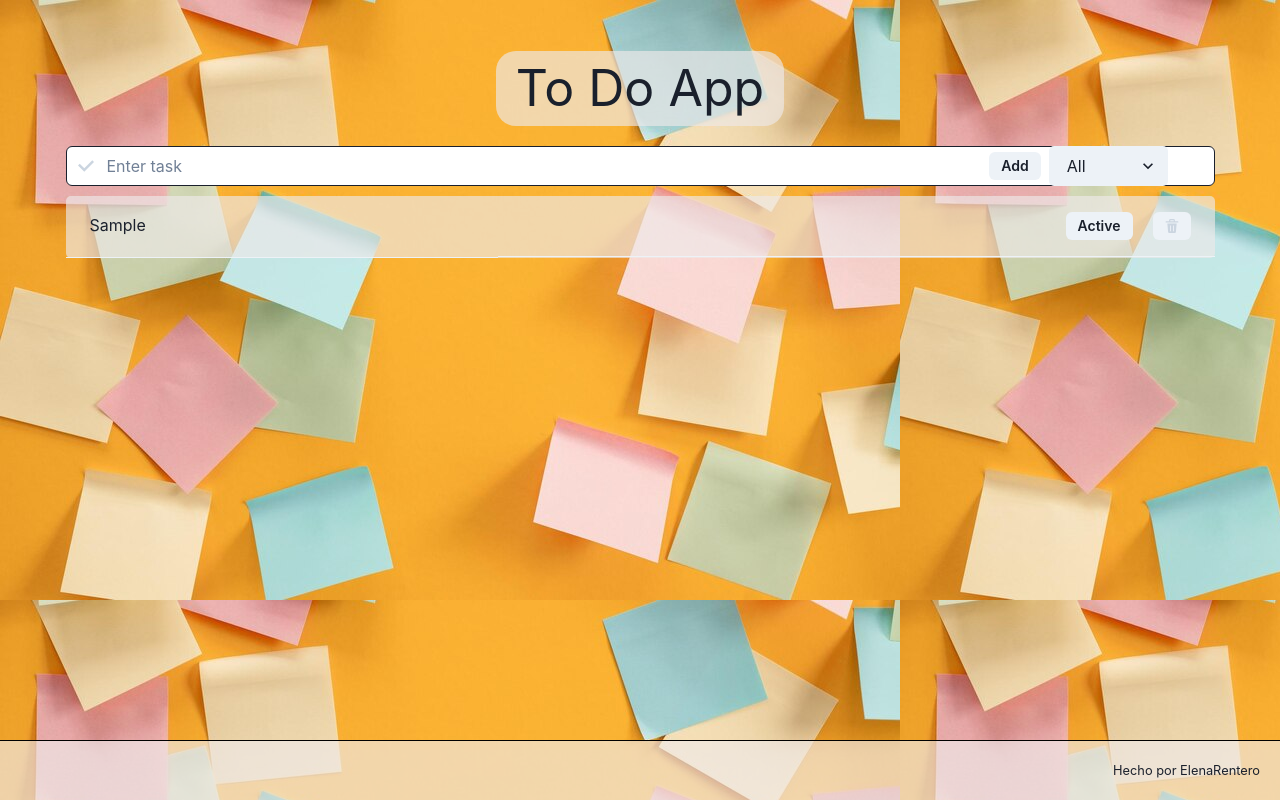
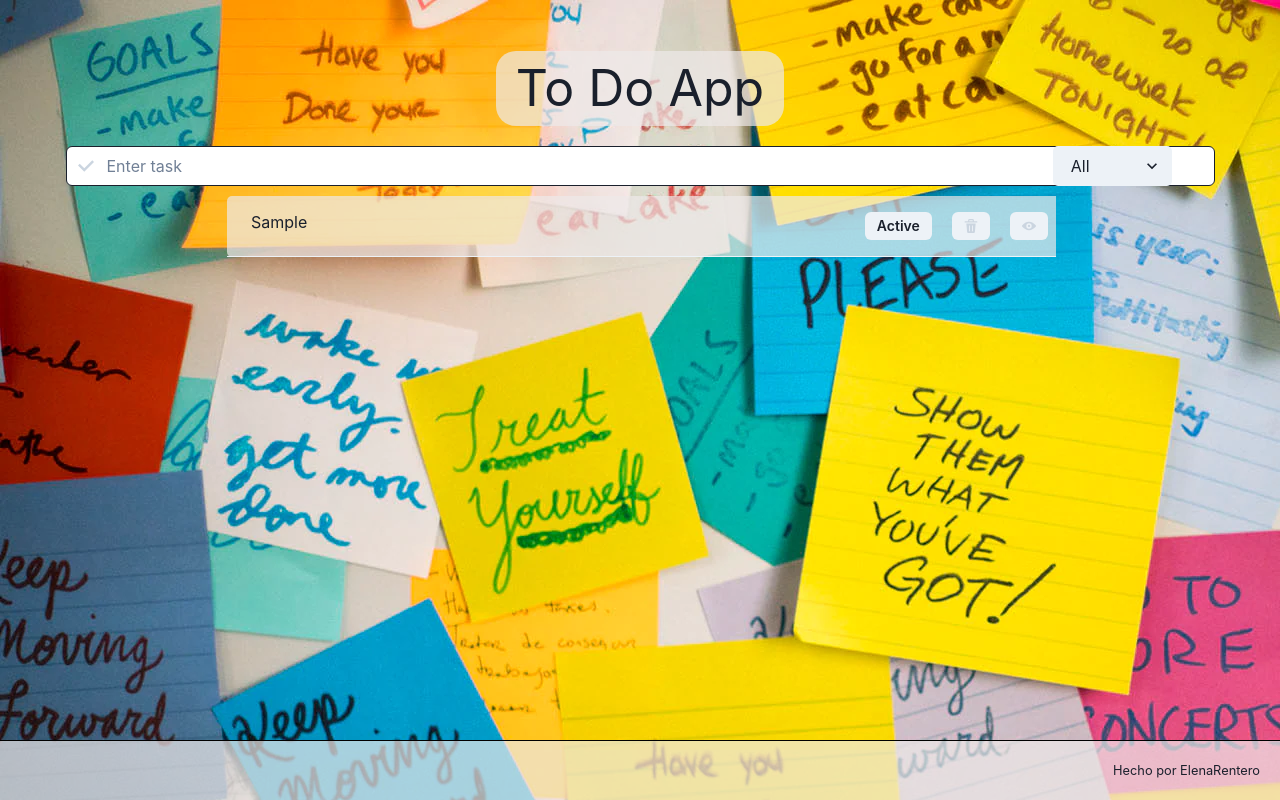
Before and after one commit to ElenaRentero/to-do-app, a React (Vite) app: page /#/ in a window 1280 px wide. Both pictures are taken after typing "Sample" into the empty fields and a click on the button "Add". Built offline with nearby package versions, Linux system fonts and the light colour scheme.

Commit message:
Add more components, fix functionalities and add task detail

```diff
--- a/src/components/App.jsx
+++ b/src/components/App.jsx
@@ -1,27 +1,30 @@
 import { useState, useEffect } from 'react';
 import { useLocation, matchPath } from 'react-router';
 import { Route, Routes } from 'react-router-dom';
-import { Button, Tbody, Tr, Td } from '@chakra-ui/react';
-import { DeleteIcon } from '@chakra-ui/icons';
 
 import ls from '../services/localStorage.js';
 import Header from './Header.jsx';
-import Form from './Form.jsx';
-import TaskDetail from './TaskDetail.jsx';
+import Form from './form/Form.jsx';
+import TasksList from './tasks/TasksList.jsx';
+import TaskDetail from './tasks/TaskDetail.jsx';
 import Footer from './Footer.jsx';
 
 import '../styles/App.scss';
+import '../styles/core/Reset.scss';
 
 function App() {
+  // Variables estado
   const [tasks, setTasks] = useState(ls.get('tasks', []));
   const [newTask, setNewTask] = useState({
     id: crypto.randomUUID(),
     name: '',
+    desc: '',
     status: 'Active'
   });
   const [displayTasks, setDisplayTasks] = useState(tasks);
   const [filteredTasks, setFilteredTasks] = useState('All');
 
+  // UseEffect: LocalStorage guardar y recoger datos
   useEffect(() => {
     ls.set('tasks', tasks);
   }, [tasks]);
@@ -34,11 +37,17 @@ function App() {
     }
   }, []);
 
+  // UseEffect: renderizar componente con el filtrado
+  useEffect(() => {
+    filterSelect(filteredTasks);
+  }, [tasks, filteredTasks]);
+
   const changeInput = (value) => {
     setNewTask({ ...newTask, name: value });
-    renderTasks(filterTasks(value));
+    filterTasks(value);
   }
 
+  // Función para añadir una nueva tarea
   const handleClickAdd = () => {
     if (newTask.name === '') { return; };
     if (tasks.find(item => item.name.toLowerCase() === newTask.name.toLowerCase())) { return; };
@@ -48,23 +57,25 @@ function App() {
     setNewTask({
       id: crypto.randomUUID(),
       name: '',
+      desc: '',
       status: 'Active'
     });
   }
 
+  // Función para poner la primera letra mayúscula en las tareas añadidas
   function capitalizeFirstLetter(string) {
     return string.charAt(0).toUpperCase() + string.slice(1);
   }
 
   const filterTasks = (value) => {
-    if (!value) return tasks;
+    if (!value) return setDisplayTasks(tasks);
     const filterTasks = tasks.filter(item => item.name.toLowerCase().includes(value.toLowerCase()));
     setDisplayTasks(filterTasks);
   }
 
-  const handleClickCompleted = (index) => {
-    const updatedTasks = tasks.map((task, i) => {
-      if (i === index) {
+  const handleClickCompleted = (id) => {
+    const updatedTasks = tasks.map((task) => {
+      if (task.id === id) {
         return { ...task, status: task.status === 'Completed' ? 'Active' : 'Completed' };
       }
       return task;
@@ -73,8 +84,8 @@ function App() {
     setDisplayTasks(updatedTasks);
   }
 
-  const handleDeleteTask = (index) => {
-    const updatedTasks = tasks.filter((_, i) => i !== index);
+  const deleteTask = (id) => {
+    const updatedTasks = tasks.filter((task) => task.id !== id);
     setTasks(updatedTasks);
     setDisplayTasks(updatedTasks);
   }
@@ -82,39 +93,40 @@ function App() {
   const filterSelect = (value) => {
     setFilteredTasks(value);
     if (value === 'All') {
-      const allTasks = tasks.filter((item) => item.status === 'Active' || item.status === 'Completed')
-      setDisplayTasks(allTasks);
-      renderTasks();
+      setDisplayTasks(tasks);
     } else if (value === 'Active') {
       const activeTasks = tasks.filter((item) => item.status === 'Active')
       setDisplayTasks(activeTasks)
-      renderTasks()
     } else if (value === 'Completed') {
       const completedTasks = tasks.filter((item) => item.status === 'Completed')
       setDisplayTasks(completedTasks)
-      renderTasks()
     }
   }
 
-  const renderTasks = (array = displayTasks) => {
-    if (array && array.length) {
-      return <Tbody>{array.map((item, index) => (
-        <Tr className='table__item' key={index} id={index}><Td> {capitalizeFirstLetter(item.name)}</Td><Td className='button'><Button h='1.75rem' size='sm' marginRight='20px' className='button__completed' onClick={() => handleClickCompleted(index)}>{item.status}</Button><Button h='1.75rem' size='sm' className='button__delete' onClick={() => handleDeleteTask(index)}><DeleteIcon className='button__delete--icon' color='gray.300'></DeleteIcon></Button></Td></Tr>
-      ))}</Tbody>
-    }
+  const writeDescription = (value) => {
+
+    setNewTask({ ...newTask, desc: value });
   }
 
+  // Rutas
   const { pathname } = useLocation();
   const routeData = matchPath("/task/:id", pathname);
   const id = routeData !== null ? routeData.params.id : '';
 
+  const foundTask = (id) => {
+    return tasks.find(
+      (task) => task.id === parseInt(id)
+    )
+  };
+
   return (
-    <div className="App">
+    <div>
       <Header />
       <Routes>
         <Route
           path="/"
           element={
+            <>
               <Form
                 tasks={tasks}
                 newTask={newTask}
@@ -122,10 +134,18 @@ function App() {
                 changeInput={changeInput}
                 handleClickAdd={handleClickAdd}
                 filterSelect={filterSelect}
-              renderTasks={renderTasks}
-            />}
               />
-        <Route path="/task/:id" element={<TaskDetail tasks={tasks} />} />
+              {displayTasks.length > 0 ? (
+                <TasksList displayTasks={displayTasks} capitalizeFirstLetter={capitalizeFirstLetter} deleteTask={deleteTask} handleClickCompleted={handleClickCompleted} />
+              ) : (
+                <h4 className="not-found">
+                  Ningún resultado coincide con su búsqueda
+                </h4>
+              )}
+            </>
+          }
+        />
+        <Route path="/task/:id" element={<TaskDetail tasks={tasks} writeDescription={writeDescription} />} />
       </Routes>
       <Footer />
     </div >
--- a/src/components/TableForm.jsx
+++ /dev/null
@@ -1,11 +0,0 @@
-import { Table, TableContainer } from '@chakra-ui/react'
-
-function TableForm({ renderTasks }) {
-    return (
-        <TableContainer width='100%' height='310px' overflowY='scroll' overflowX='hidden' marginTop='10px'>
-            <Table variant='simple' className='table'>{renderTasks()}</Table>
-        </TableContainer>
-    )
-}
-
-export default TableForm
--- a/src/components/Form.jsx
+++ b/src/components/form/Form.jsx
@@ -1,7 +1,6 @@
 import InputForm from './InputForm.jsx'
-import TableForm from './TableForm.jsx'
 
-function Form({ tasks, newTask, filteredTasks, changeInput, handleClickAdd, filterSelect, renderTasks }) {
+function Form({ tasks, newTask, filteredTasks, changeInput, handleClickAdd, filterSelect }) {
     const handleSubmit = (ev) => {
         ev.preventDefault()
     }
@@ -11,7 +10,6 @@ function Form({ tasks, newTask, filteredTasks, changeInput, handleClickAdd, filt
             <form className='main__form' onSubmit={handleSubmit}>
                 <div>
                     <InputForm tasks={tasks} newTask={newTask} filteredTasks={filteredTasks} changeInput={changeInput} handleClickAdd={handleClickAdd} filterSelect={filterSelect} />
-                    <TableForm renderTasks={renderTasks} />
                 </div>
             </form>
         </main>
--- a/src/components/InputForm.jsx
+++ b/src/components/form/InputForm.jsx
@@ -12,10 +12,10 @@ function InputForm({ tasks, newTask, filteredTasks, changeInput, handleClickAdd,
     return (
         <InputGroup size='md'>
             <Input htmlSize={100} className='main__form--input' type="text" name="task" id="task" value={newTask.name} placeholder='Enter task' backgroundColor='white' onInput={handleChangeInput} />
-            <label className='main__form--label' htmlFor="task"></label>
+            <label htmlFor="task"></label>
             <InputLeftElement pointerEvents='none' children={<CheckIcon color={tasks.find(item => item.name.toLowerCase().includes(newTask.name.toLowerCase())) || newTask.name === '' ? 'gray.300' : 'green.300'} />}></InputLeftElement>
             <InputRightElement width='17rem'>
-                <Button h='1.75rem' size='sm' className={'button__add ' + (!tasks.find(item => item.name.toLowerCase().includes(newTask.name.toLowerCase())) || newTask.name === '' ? '' : 'not-active')} onClick={handleClickAdd}>Add</Button>
+                <Button h='1.75rem' size='sm' marginRight={2} className={(!tasks.find(item => item.name.toLowerCase().includes(newTask.name.toLowerCase())) || !newTask.name === '' ? '' : 'not-active')} onClick={handleClickAdd}>Add</Button>
                 <Select size='s' variant='filled' width='auto' marginLeft={2} borderRadius='5px' value={filteredTasks} onChange={handleSelect}>
                     <option value='All'>All</option>
                     <option value='Active'>Active</option>
--- /dev/null
+++ b/src/components/tasks/TaskCard.jsx
@@ -0,0 +1,31 @@
+import { Link } from "react-router-dom";
+import { Button, Tr, Td } from '@chakra-ui/react';
+import { DeleteIcon, ViewIcon } from '@chakra-ui/icons';
+
+import '../../styles/App.scss';
+
+function TaskCard({ task, capitalizeFirstLetter, deleteTask, handleClickCompleted }) {
+    const handleDeleteTask = () => {
+        deleteTask(task.id)
+    }
+    return (
+        <article classname='table__item' key={task.id}>
+                <Tr className='table__item--head' key={task.id} id={task.id}>
+                    <Td border='none'>{capitalizeFirstLetter(task.name)}</Td>
+                    <Td className="button" border='none'>
+                        <Button h='1.75rem' size='sm' marginRight='20px' onClick={() => handleClickCompleted(task.id)}>{task.status}</Button>
+                        <Button h='1.75rem' size='sm' className='button__delete' onClick={() => handleDeleteTask(task.id)}>
+                            <DeleteIcon className='button__delete--icon' color='gray.300'></DeleteIcon>
+                        </Button>
+                        <Link to={`/task/${task.id}`}>
+                            <Button h='1.75rem' size='sm' marginLeft='20px' className='button__delete'>
+                                <ViewIcon className='button__delete--icon' color='gray.300'></ViewIcon>
+                            </Button>
+                        </Link>
+                    </Td>
+                </Tr>
+        </article>
+    );
+}
+
+export default TaskCard;
--- /dev/null
+++ b/src/components/tasks/TaskDetail.jsx
@@ -0,0 +1,26 @@
+import { Link, useParams } from "react-router-dom";
+import { ArrowBackIcon, EditIcon, CheckIcon } from '@chakra-ui/icons';
+
+function TaskDetail({ tasks, writeDescription }) {
+    const { id } = useParams();
+    const task = tasks.find((task) => task.id === id);
+
+    const handleClickWrite = (ev) => {
+        writeDescription(ev.target.value)
+    }
+
+    return (
+        <div className="detail">
+            <Link to={"/"}><div className="detail__icon"><ArrowBackIcon></ArrowBackIcon>Volver</div></Link>
+            <article className="detail__article">
+                <h1 className="detail__article--name">Nombre de la tarea: {task.name}</h1>
+                <form className="detail__article--form">
+                    <label className="detail__article--label" for="desc">Descripción: {task.desc === '' ? <EditIcon onClick={handleClickWrite}></EditIcon> : <CheckIcon  onClick={handleClickWrite}></CheckIcon>} </label>
+                    <textarea className={"detail__article--desc " /* + (task.desc ? "" : "not-active")</form>*/} id="desc" name="desc" rows="1" cols="80"></textarea>
+                </form>
+            </article>
+        </div>
+    )
+}
+
+export default TaskDetail
--- /dev/null
+++ b/src/components/tasks/TasksList.jsx
@@ -0,0 +1,15 @@
+import { Table, TableContainer } from '@chakra-ui/react'
+import TaskCard from './TaskCard.jsx';
+
+function TasksList({ displayTasks, capitalizeFirstLetter, deleteTask, handleClickCompleted }) {
+    const listOfTasks = displayTasks.map((task) => {
+        return <TaskCard task={task} capitalizeFirstLetter={capitalizeFirstLetter} deleteTask={deleteTask} handleClickCompleted={handleClickCompleted} />
+    });
+    return (
+        <TableContainer width='82.5%' height='310px' overflowY='scroll' overflowX='hidden' marginTop='10px'>
+            <Table variant='simple' className='table'>{listOfTasks}</Table>
+        </TableContainer>
+    )
+}
+
+export default TasksList
--- a/src/styles/App.scss
+++ b/src/styles/App.scss
@@ -1,5 +1,5 @@
 .body {
-  background-image: url("../images/background1.jpg");
+  background-image: url("../images/post-it.jpg");
 }
 
 .not-active {
@@ -12,7 +12,7 @@
   font-size: 50px;
   margin-top: 4%;
   &__title {
-    background: rgba(238, 234, 234, 0.653);
+    background: rgba(238, 234, 234, 0.70);
     border-radius: 20px;
     padding: 0 20px 0 20px;
   }
@@ -32,27 +32,88 @@
 
 .table {
   width: 100%;
+  margin-left: 21.5%;
   border-radius: 5px;
   border-top: 0px;
   overflow-x: scroll;
   overflow-y: scroll;
-  background: rgba(238, 234, 234, 0.653);
+  background: rgba(238, 234, 234, 0.70);
   &__item{
-    cursor: pointer;
-  }
-  &__item:hover{
-    background-color: #fff;
+    &--head{
+      width: 80%;
+      cursor: pointer;
+      display: flex;
+      justify-content: space-between;
+      border-bottom: solid 1px #edf2f7 ;
+    }
+    &--head:hover{
+      background-color: #fff;
+    }
   }
 }
 
 .button {
-  display: flex;
-  justify-content: flex-end;
   &__delete {
     &--icon:hover {
       color: black;
     }
   }
+}
+
+.detail{
+  background: rgba(238, 234, 234, 0.70);
+  margin-top: 10px;
+  margin-left: 17%;
+  margin-right: 17%;
+  padding: 10px 0 0 0;
+  &__icon{
+    text-align: center;
+    font-weight: 600;
+    padding: 0 0 10px 0;
+  }
+  &__icon:hover{
+    animation: bounce 1s infinite linear;
+  }
+  &__article{
+    padding-bottom: 20px;
+    &--name{
+      border-bottom: solid 1px #edf2f7 ;
+      border-top: solid 1px #edf2f7 ;
+      padding: 10px 0 10px 10px;
+    }
+    &--form{
+      display: flex;
+    }
+    &--label{
+      display: block;
+      padding: 10px 0 10px 10px;
+      margin: 10px 0 0 0;
+      border-radius: 10px;
+    }
+    &--desc{
+      border-bottom: solid 1px #edf2f7 ;
+      padding: 10px 0 10px 0;
+      margin: 10px 0 0 10px;
+      border-radius: 10px;
+    }
+  }
+}
+
+@keyframes bounce {
+  0%   { transform: translateX(0); }
+  25%  { transform: translateX(-20px); }
+  50%  { transform: translateX(-30px); }
+  100% { transform: translateX(0); }
+}
+
+.not-found{
+  background: rgba(238, 234, 234, 0.70);
+  text-align: center;
+  margin-top: 10px;
+  margin-left: 17%;
+  margin-right: 17%;
+  padding: 10px 0 10px 0;
+  font-weight: 600;
 }
 
 .footer {
@@ -63,5 +124,5 @@
   justify-content: flex-end;
   padding: 20px 20px 20px 20px;
   border-top: solid 1px black;
-  background: rgba(238, 234, 234, 0.653);
+  background: rgba(238, 234, 234, 0.70);
 }
```
Also changed, not shown: src/components/TaskDetail.jsx (deleted, +0 -15 lines), src/images/post-it.jpg (added). Lines whose indentation alone changed are shown as unchanged.
